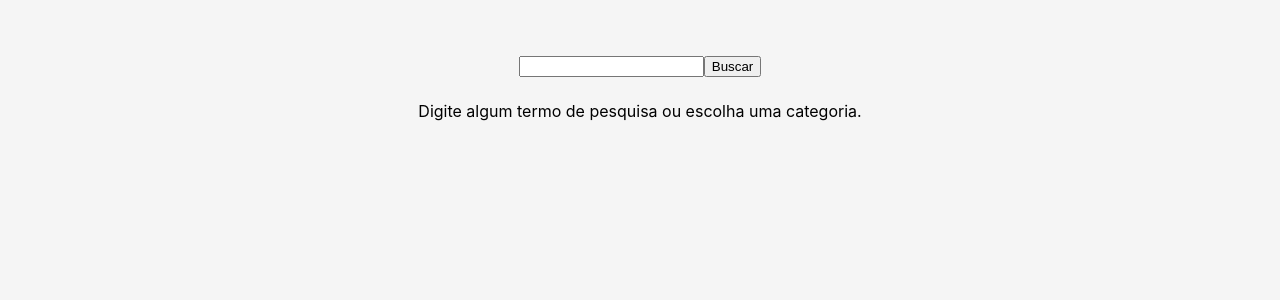
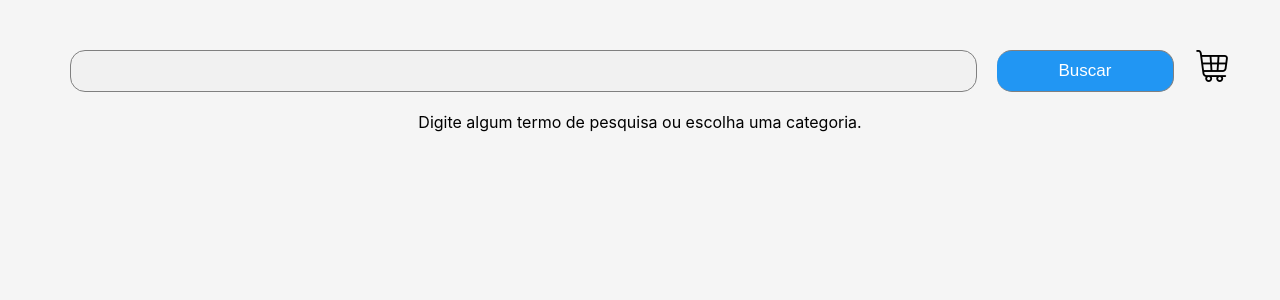
Before and after one commit to arthurdesa94/FrontEnd-ShoppingCartProject, a React (Create React App) app: page / in a window 1280 px wide. Shown: the top 300 px of the page. Built offline with nearby package versions, Linux system fonts and the light colour scheme.

Commit message:
Criando pagina carrinho de compras

```diff
--- a/src/App.css
+++ b/src/App.css
@@ -8,3 +8,33 @@ body {
   text-align: center;
   line-height: 30px;
 }
+
+.search-form input[type=text] {
+  padding: 10px;
+  font-size: 17px;
+  border: 1px solid grey;
+  border-radius: 15px;
+  float: left;
+  width: 75%;
+  background: #f1f1f1;
+  margin-left: 20px;
+}
+
+.search-form button {
+  float: left;
+  border-radius: 15px;
+  width: 15%;
+  height: 42px;
+  padding: 10px;
+  margin: 0px 20px;
+  background: #2196F3;
+  color: white;
+  font-size: 17px;
+  border: 1px solid grey;
+  border-left: none;
+  cursor: pointer;
+}
+
+.search-form button:hover {
+  background: #0b7dda;
+}
--- a/src/App.js
+++ b/src/App.js
@@ -1,7 +1,8 @@
 import React from 'react';
 import { BrowserRouter, Route, Switch } from 'react-router-dom';
+import './App.css';
 import Home from './components/Home';
-import './App.css';
+import ShoppingCart from './components/ShoppingCart';
 
 function App() {
   return (
@@ -9,6 +10,7 @@ function App() {
       <BrowserRouter>
       <Switch>
           <Route exact path="/" component={Home} />
+          <Route path="/shopping-cart" component={ShoppingCart} />
         </Switch>
       </BrowserRouter>
     </div>
--- a/src/components/Home.jsx
+++ b/src/components/Home.jsx
@@ -1,15 +1,21 @@
 import * as React from 'react';
+import { Link } from 'react-router-dom';
+import shoppingCart from '../img/shopping-cart.png';
 
 class Home extends React.Component {
   render() {
 
     return (
       <div>
-        <form>
+        <form className="search-form">
           <input type="text" />
           <button>Buscar</button>
         </form>
+
         <div>
+          <Link to="/shopping-cart" data-testid="shopping-cart-button">
+            <img src={shoppingCart} alt="Shopping Cart Icon" />
+          </Link>
           <p data-testid="home-initial-message">
             Digite algum termo de pesquisa ou escolha uma categoria.
           </p>
--- /dev/null
+++ b/src/components/ShoppingCart.jsx
@@ -0,0 +1,13 @@
+import React from 'react';
+
+class ShoppingCart extends React.Component {
+  render() {
+    return (
+      <div>
+        <p data-testid="shopping-cart-empty-message">Seu carrinho está vazio</p>
+      </div>
+    );
+  }
+}
+
+export default ShoppingCart;
```
Also changed, not shown: src/img/shopping-cart.png (added), src/logo.svg (deleted).
